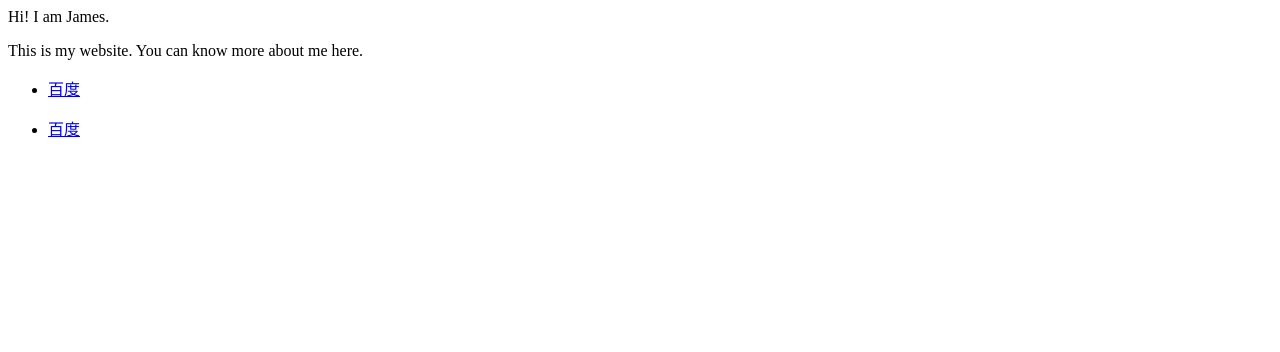
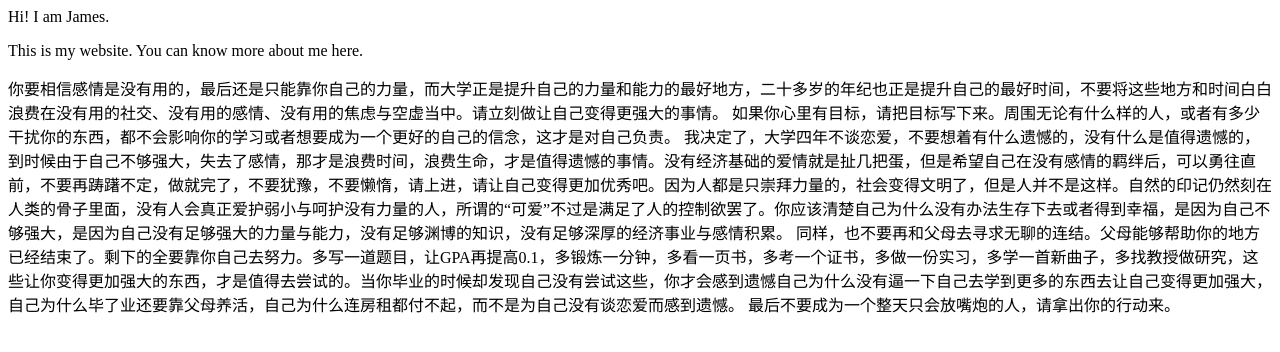
Before and after one commit to xcjames/xcjames.github.io, a plain HTML site: page index.html in a window 1280 px wide. Drawn offline with Linux system fonts and the light colour scheme.

Commit message:
Update index.html

```diff
--- a/index.html
+++ b/index.html
@@ -1,11 +1,9 @@
 <p>Hi! I am James.</p>
 <p>This is my website. You can know more about me here.</p>
 
-<ul>
-  <li> <a href="https://www.baidu.com/">百度</a> </li>
-</ul>
-
-
-<ul>
-  <li> <a href="https://www.baidu.com/">百度</a> </li>
-</ul>
+<p>你要相信感情是没有用的，最后还是只能靠你自己的力量，而大学正是提升自己的力量和能力的最好地方，二十多岁的年纪也正是提升自己的最好时间，不要将这些地方和时间白白浪费在没有用的社交、没有用的感情、没有用的焦虑与空虚当中。请立刻做让自己变得更强大的事情。
+如果你心里有目标，请把目标写下来。周围无论有什么样的人，或者有多少干扰你的东西，都不会影响你的学习或者想要成为一个更好的自己的信念，这才是对自己负责。
+我决定了，大学四年不谈恋爱，不要想着有什么遗憾的，没有什么是值得遗憾的，到时候由于自己不够强大，失去了感情，那才是浪费时间，浪费生命，才是值得遗憾的事情。没有经济基础的爱情就是扯几把蛋，但是希望自己在没有感情的羁绊后，可以勇往直前，不要再踌躇不定，做就完了，不要犹豫，不要懒惰，请上进，请让自己变得更加优秀吧。因为人都是只崇拜力量的，社会变得文明了，但是人并不是这样。自然的印记仍然刻在人类的骨子里面，没有人会真正爱护弱小与呵护没有力量的人，所谓的“可爱”不过是满足了人的控制欲罢了。你应该清楚自己为什么没有办法生存下去或者得到幸福，是因为自己不够强大，是因为自己没有足够强大的力量与能力，没有足够渊博的知识，没有足够深厚的经济事业与感情积累。
+同样，也不要再和父母去寻求无聊的连结。父母能够帮助你的地方已经结束了。剩下的全要靠你自己去努力。多写一道题目，让GPA再提高0.1，多锻炼一分钟，多看一页书，多考一个证书，多做一份实习，多学一首新曲子，多找教授做研究，这些让你变得更加强大的东西，才是值得去尝试的。当你毕业的时候却发现自己没有尝试这些，你才会感到遗憾自己为什么没有逼一下自己去学到更多的东西去让自己变得更加强大，自己为什么毕了业还要靠父母养活，自己为什么连房租都付不起，而不是为自己没有谈恋爱而感到遗憾。
+最后不要成为一个整天只会放嘴炮的人，请拿出你的行动来。
+</p>
```
